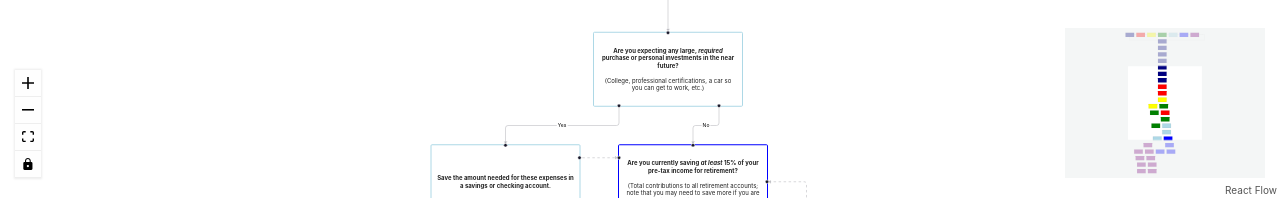
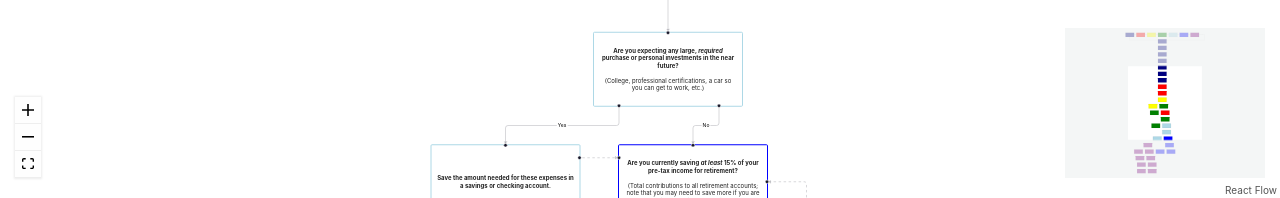
Before and after one commit to AndyN9/personalfinance-prime-directive, a React (Vite) app: page / in a window 1280 px wide. Shown: the part 1072-1270 px from the top of the page. Built offline with nearby package versions, Linux system fonts and the light colour scheme.

Commit message:
update controls

```diff
--- a/src/SpendingFlowchart/SpendingFlowchart.jsx
+++ b/src/SpendingFlowchart/SpendingFlowchart.jsx
@@ -61,7 +61,7 @@ export default function SpendingFlowchart() {
         elementsSelectable={false}
       >
         <MiniMap nodeColor={nodeColor} />
-        <Controls />
+        <Controls showInteractive={false} />
       </ReactFlow>
     </div>
   );
```
